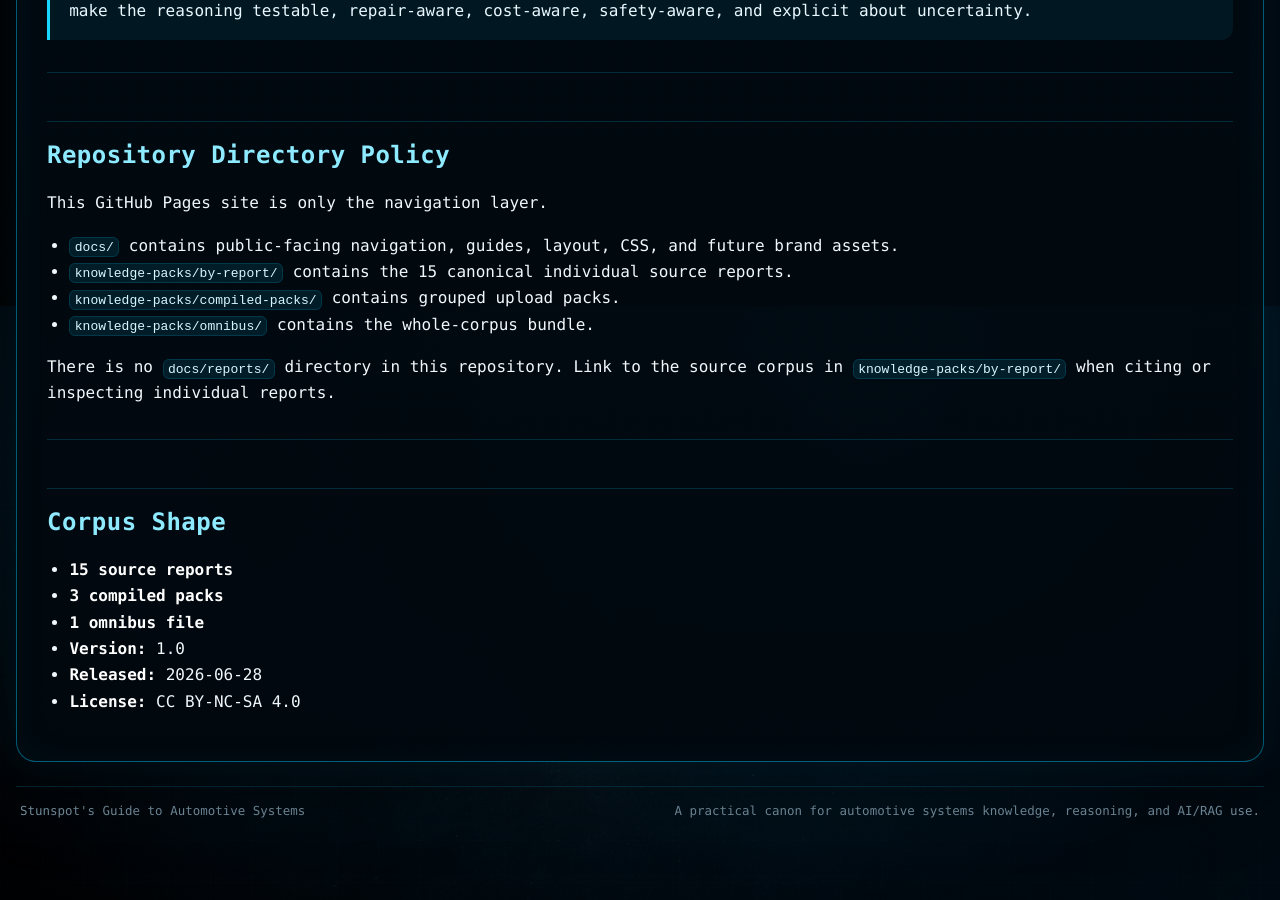
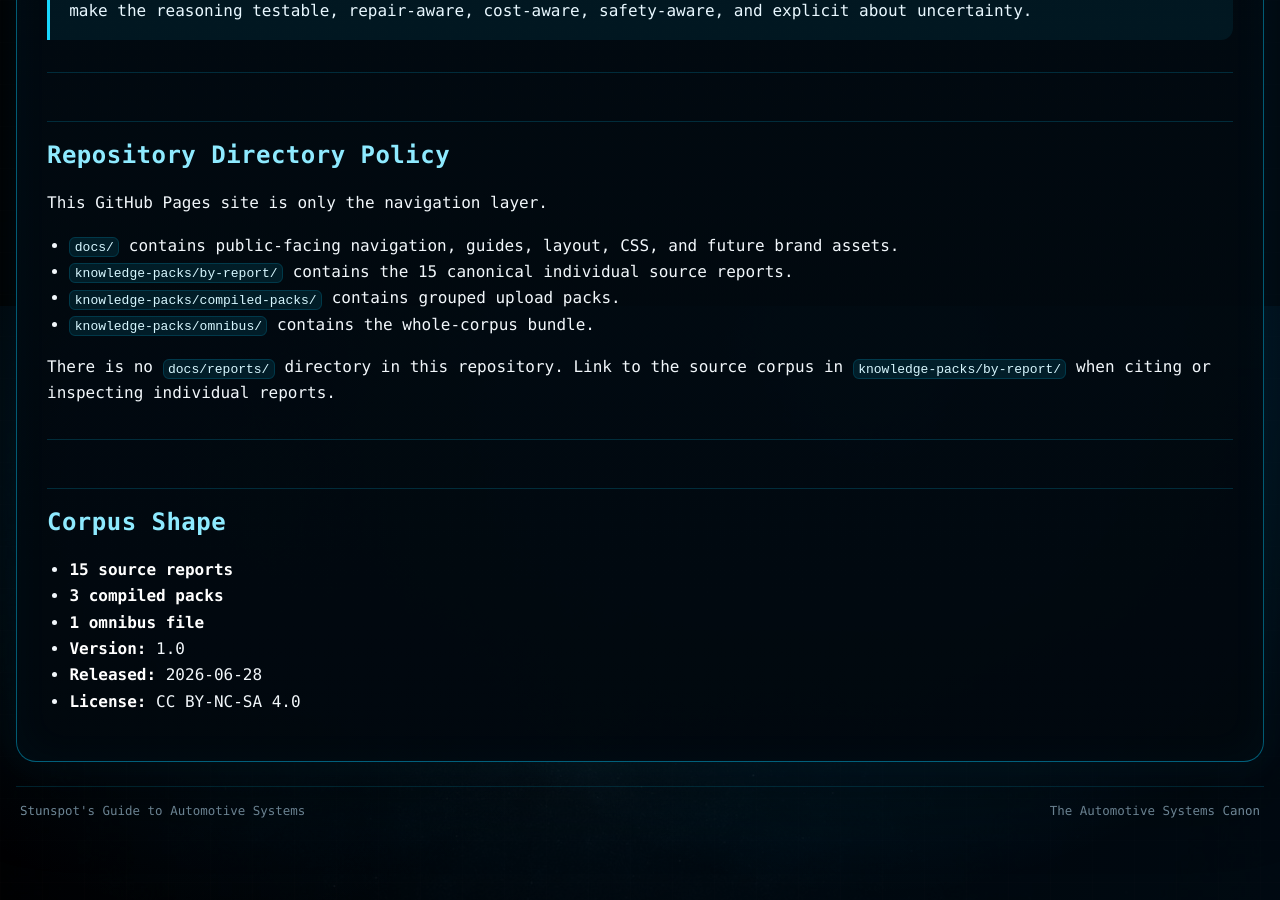
Before and after one commit to Stunspot/stunspots-guide-to-automotive-systems, a Jekyll site: the page built from docs/index.md, in a window 1280 px wide and 900 px high, scrolled down 3294 px. Built offline with Jekyll 4.4.1, drawn with Linux system fonts in a browser that asks for light colours; our own code applies the rules of GitHub Pages for plain Markdown files; part of the change alters nothing that is shown.

Commit message:
Update social metadata copy

```diff
--- a/docs/_layouts/default.html
+++ b/docs/_layouts/default.html
@@ -10,18 +10,18 @@
   <!-- Social Preview / Open Graph -->
   <meta property="og:type" content="website">
   <meta property="og:site_name" content="Stunspot's Guide to Automotive Systems">
-  <meta property="og:title" content="Stunspot's Guide to Automotive Systems">
-  <meta property="og:description" content="A practical canon for automotive systems knowledge, reasoning, and AI/RAG use.">
+  <meta property="og:title" content="Stunspot's Guide to Automotive Systems — The Automotive Systems Canon">
+  <meta property="og:description" content="A model-facing field manual for vehicle reality, machine physics, lifecycle economics, failure diagnosis, and practitioner judgment.">
   <meta property="og:url" content="https://stunspot.github.io/stunspots-guide-to-automotive-systems/">
   <meta property="og:image" content="https://stunspot.github.io/stunspots-guide-to-automotive-systems/assets/brand/social-preview.png">
   <meta property="og:image:secure_url" content="https://stunspot.github.io/stunspots-guide-to-automotive-systems/assets/brand/social-preview.png">
   <meta property="og:image:type" content="image/png">
-  <meta property="og:image:alt" content="Stunspot's Guide to Automotive Systems — A practical canon for automotive systems knowledge, reasoning, and AI/RAG use.">
+  <meta property="og:image:alt" content="Stunspot's Guide to Automotive Systems — The Automotive Systems Canon. A model-facing field manual for vehicle reality, machine physics, lifecycle economics, failure diagnosis, and practitioner judgment.">
 
   <!-- Twitter / X Card -->
   <meta name="twitter:card" content="summary_large_image">
-  <meta name="twitter:title" content="Stunspot's Guide to Automotive Systems">
-  <meta name="twitter:description" content="A practical canon for automotive systems knowledge, reasoning, and AI/RAG use.">
+  <meta name="twitter:title" content="Stunspot's Guide to Automotive Systems — The Automotive Systems Canon">
+  <meta name="twitter:description" content="A model-facing field manual for vehicle reality, machine physics, lifecycle economics, failure diagnosis, and practitioner judgment.">
   <meta name="twitter:image" content="https://stunspot.github.io/stunspots-guide-to-automotive-systems/assets/brand/social-preview.png">
 </head>
 
@@ -47,7 +47,7 @@
 
     <footer class="site-footer">
       <span>Stunspot's Guide to Automotive Systems</span>
-      <span>A practical canon for automotive systems knowledge, reasoning, and AI/RAG use.</span>
+      <span>The Automotive Systems Canon</span>
     </footer>
   </div>
 </body>
```
